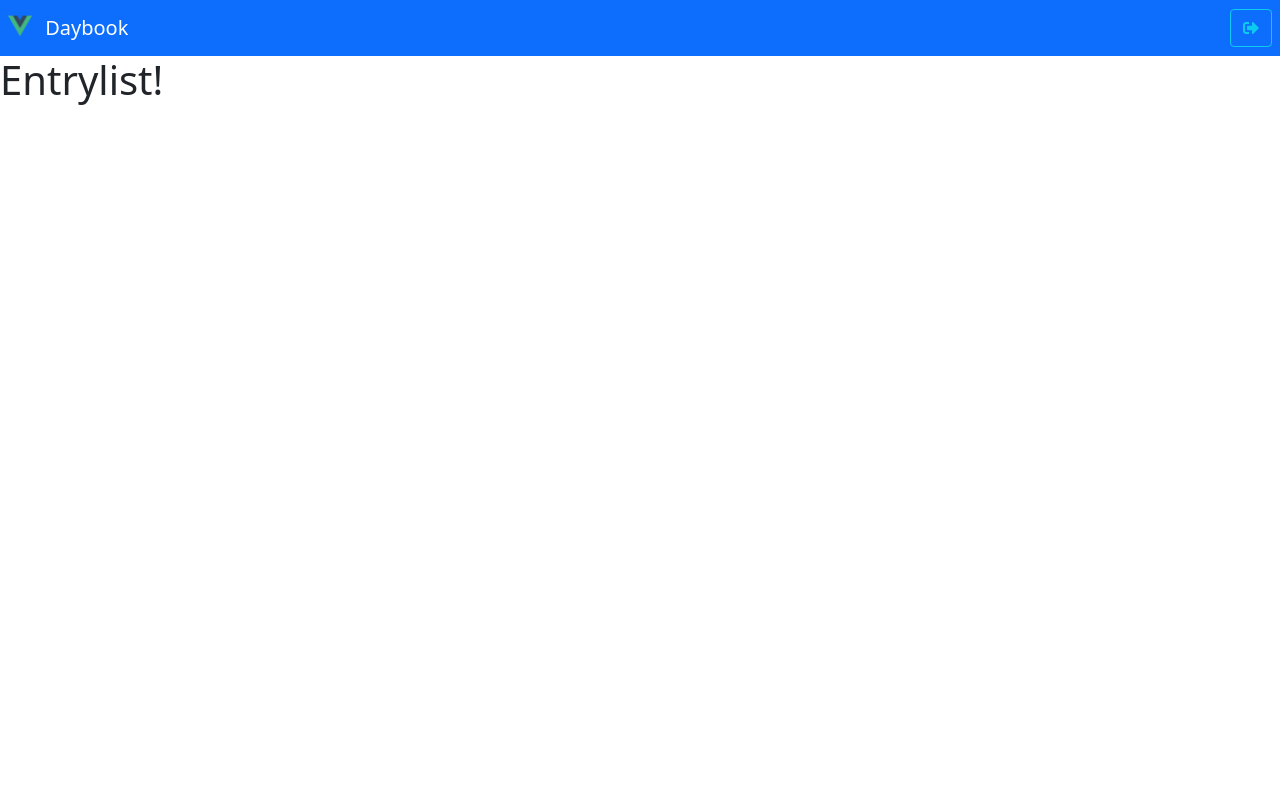
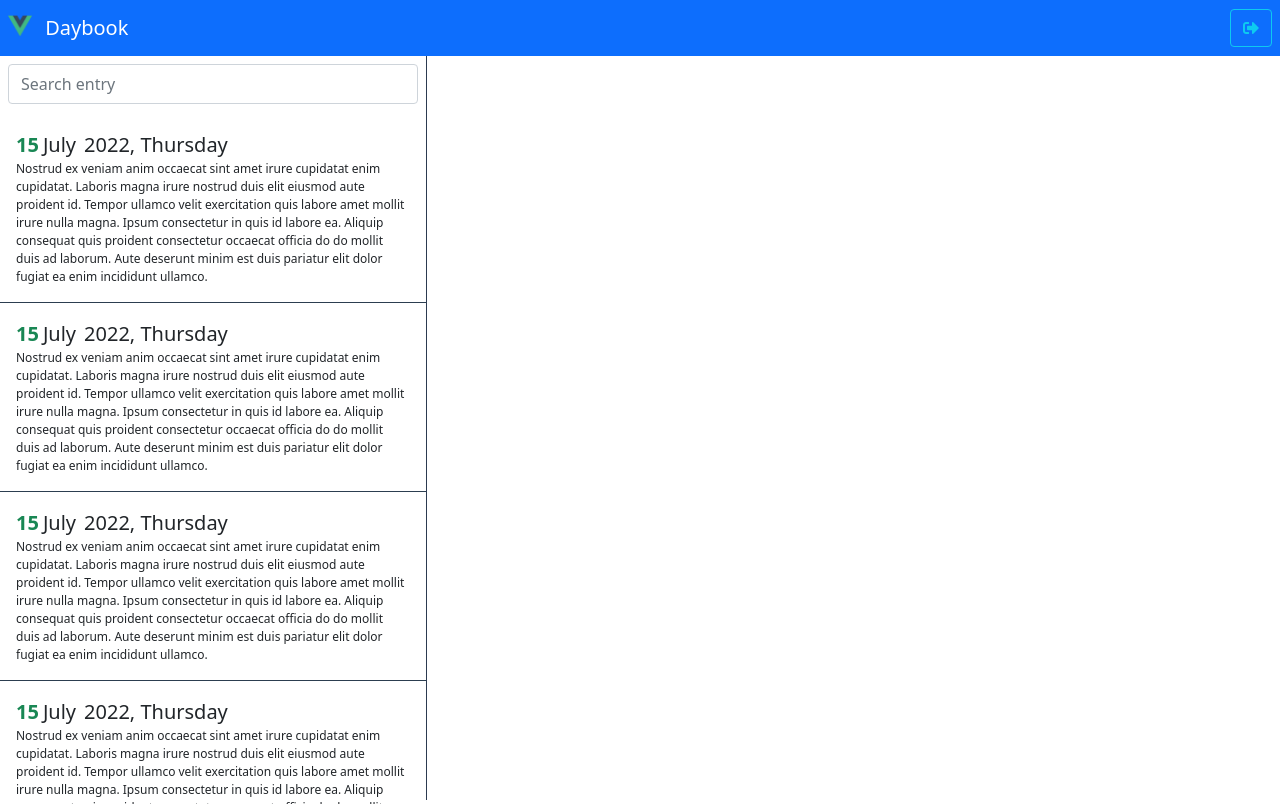
Before and after one commit to carla-ng/journal-app, a Vue app: page / in a window 1280 px wide. Both pictures are taken after a click on the button "Success". Built offline with nearby package versions, Linux system fonts and the light colour scheme; the HTML template or start-up script is replaced by a standard one.

Commit message:
Entrylist and Entry components.

```diff
--- /dev/null
+++ b/src/modules/daybook/components/Entry.vue
@@ -0,0 +1,36 @@
+<template>
+  <div class="entry-container pointer p-3">
+
+      <div class="entry-title d-flex">
+          <span class="text-success fs-5 fw-bold">15</span>
+          <span class="mx-1 fs-5">July</span>
+          <span class="mx-1 fs-5 fw-light">2022, Thursday</span>
+      </div>
+
+      <div class="entry-description">
+            Nostrud ex veniam anim occaecat sint amet irure cupidatat enim cupidatat. Laboris magna irure nostrud duis elit eiusmod aute proident id. Tempor ullamco velit exercitation quis labore amet mollit irure nulla magna. Ipsum consectetur in quis id labore ea. Aliquip consequat quis proident consectetur occaecat officia do do mollit duis ad laborum. Aute deserunt minim est duis pariatur elit dolor fugiat ea enim incididunt ullamco.
+      </div>
+  </div>
+</template>
+
+<script>
+export default {
+
+}
+</script>
+
+<style lang="scss" scoped>
+.entry-container {
+    border-bottom: 1px solid #2c3e50;
+    transition: 0.2s all ease-in;
+
+    &:hover {
+        background-color: lighten($color: grey, $amount: 45);
+        transition: 0.2s all ease-in;
+    }
+
+    .entry-description {
+        font-size: 12px;
+    }
+}
+</style>
--- a/src/modules/daybook/components/Entrylist.vue
+++ b/src/modules/daybook/components/Entrylist.vue
@@ -1,9 +1,47 @@
 <template>
-  <h1>Entrylist!</h1>
+  <div class="entry-list-container">
+    <div class="px-2 pt-2">
+      <input
+        type="text"
+        class="form-control"
+        placeholder="Search entry"
+      />
+    </div>
+
+    <div class="entry-scrollarea">
+      <Entry
+        v-for="item in 100" :key="item"
+      />
+    </div>
+
+  </div>
 </template>
 
 <script>
+import { defineAsyncComponent } from 'vue'
+
 export default {
-
+  components: {
+    Entry: defineAsyncComponent( () => import('../components/Entry.vue') )
+  }
 }
 </script>
+
+<style lang="scss" scoped>
+
+.entry-list-container {
+  border-right: 1px solid #2c3a50;
+  height: calc( 100vh - 56px);
+
+  input {
+    height: 40px;
+  }
+
+  .entry-scrollarea {
+    height: calc( 100vh - 110px );
+    margin-top: 10px;
+    overflow: scroll;
+  }
+}
+
+</style>
--- a/src/styles/styles.scss
+++ b/src/styles/styles.scss
@@ -9,4 +9,6 @@ $theme-colors: (
     "dark":       #343a40
   );
 
-@import 'node_modules/bootstrap/scss/bootstrap.scss'
+@import 'node_modules/bootstrap/scss/bootstrap.scss';
+
+.pointer { cursor: pointer; }
```
